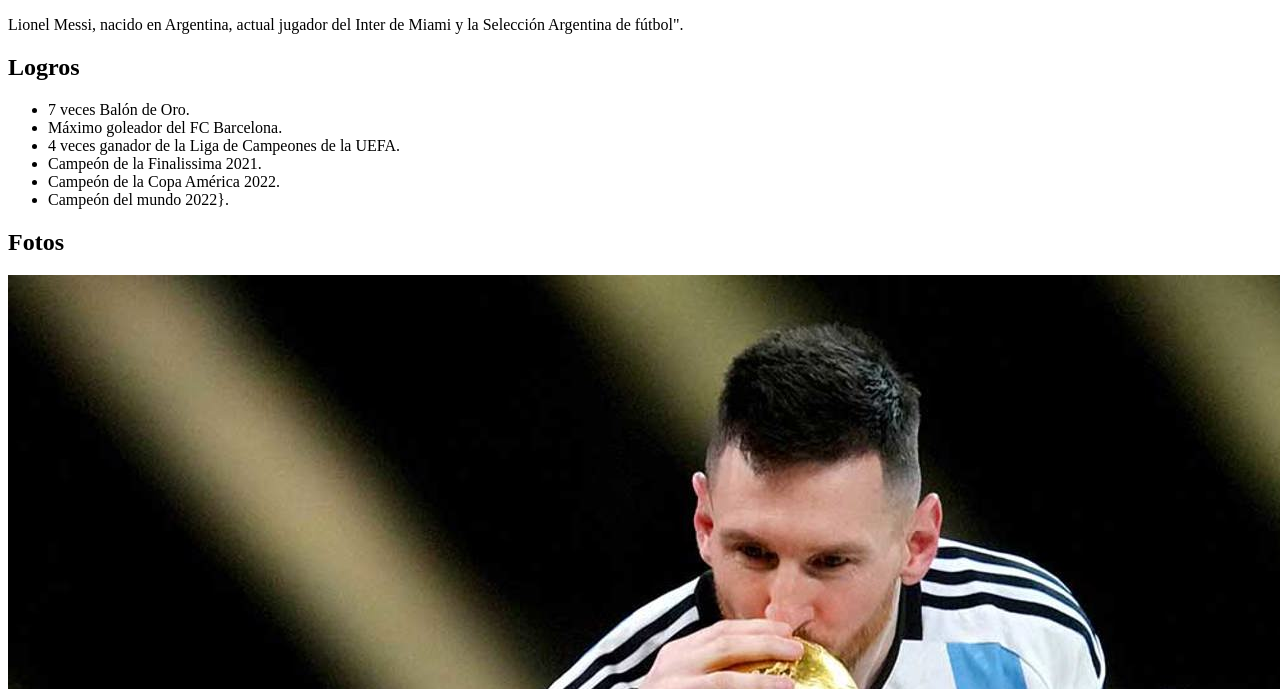
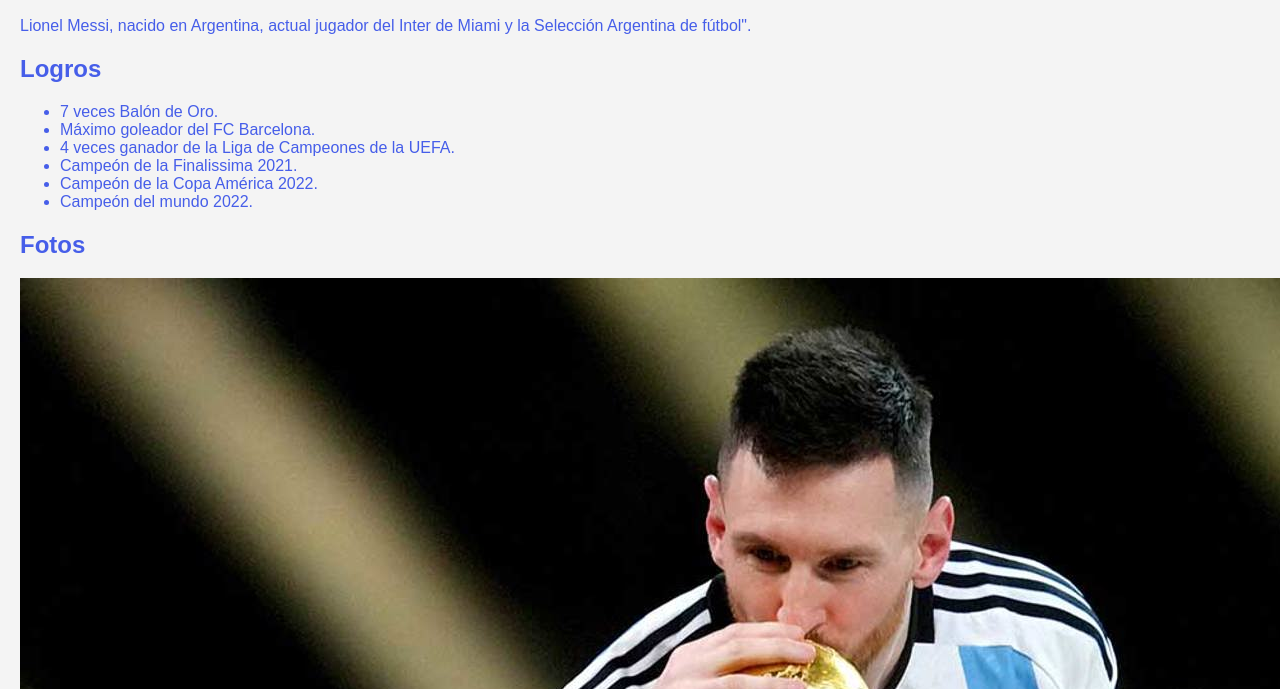
Before and after one commit to SantiagoPontiArg/HW-C3-HTML, a plain HTML site: page index.html in a window 1280 px wide. Shown: the part 111-800 px from the top of the page. Drawn offline with Linux system fonts and the light colour scheme.

Commit message:
usando estilo css

```diff
--- a/index.html
+++ b/index.html
@@ -1,6 +1,7 @@
 <!DOCTYPE html>
 <html lang="es">
 <head>
+    <link rel="stylesheet" type="text/css" href="styles.css">
     <meta charset="UTF-8">
     <meta name="viewport" content="width=device-width, initial-scale=1.0">
     <title>Mi primer sitio web de Lionel Messi</title>
@@ -24,7 +25,7 @@
                 <li>4 veces ganador de la Liga de Campeones de la UEFA.</li>
                 <li>Campeón de la Finalissima 2021.</li>
                 <li>Campeón de la Copa América 2022.</li>
-                <li>Campeón del mundo 2022}.</li>
+                <li>Campeón del mundo 2022.</li>
             </ul>
         </section>
 
--- /dev/null
+++ b/styles.css
@@ -0,0 +1,6 @@
+body {
+  font-family: 'Arial', sans-serif;
+  background-color: #f4f4f4;
+  color: #465ee9;
+  margin: 20px;
+}
```
